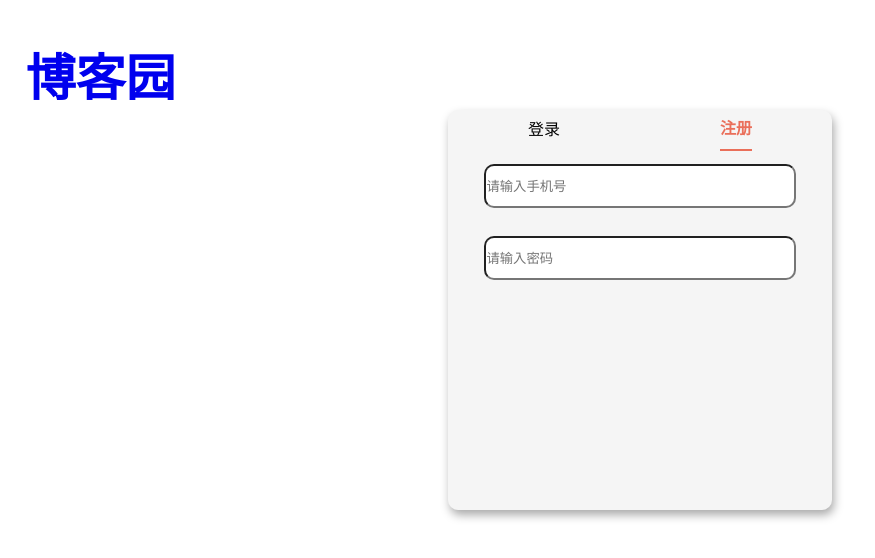
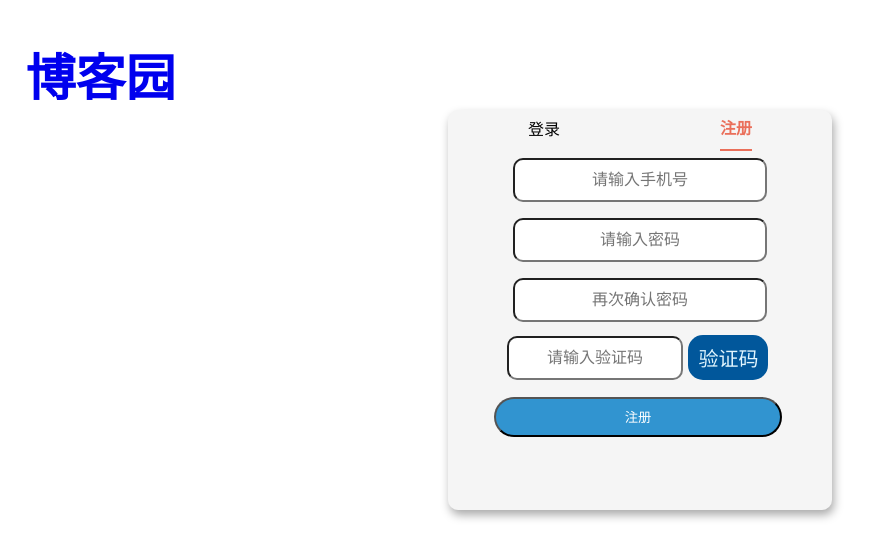
Before and after one commit to ycshang123/my-blog, a Vue app: page /#/sign in a window 1280 px wide. Both pictures are taken after a click on the element "登录". Shown: the top 558 px of the page, without its empty margins (0-875 px from the left). Built offline with nearby package versions, Linux system fonts and the light colour scheme; a web font is replaced by a local one.

Commit message:
注册界面

```diff
--- a/src/views/Index.vue
+++ b/src/views/Index.vue
@@ -43,9 +43,10 @@
 				<br>
 				<h2>热门作者</h2>
 			</div>
-			<div class="author">
-
-			</div>
+			<!-- <div class="author">
+			<div class="author-avatar"></div>
+			<div class="author-list"></div>
+			</div> -->
 			<!-- <div class="author" v-for="(user,index) in users.slice(1,8)" :key="index">
 				<div class="author-list">
 				<div class="user-avater">
@@ -63,7 +64,6 @@ export default {
 	data() {
 		return {
 			articles: [],
-			users:[],
 		};
 	},
 	created() {
@@ -73,11 +73,8 @@ export default {
 			for (var i = 0; i < this.articles.length; i++) {
 				this.articles[i].cover = this.getImage(this.articles[i].cover);
 			}
-		});
-		this.axios.get('http://localhost:8080/api/sign-in').then(res =>{
-			console.log(res.data.data);
-			this.users= res.data.data;
 		})
+
 	},
 	methods: {
 		getImage(url) {
--- a/src/views/Sign.vue
+++ b/src/views/Sign.vue
@@ -3,22 +3,24 @@
 		<p><router-link to="/">博客园</router-link></p>
 		<div class="box yv-shadow">
 			<div class="tab">
-				<span class="tab-item" :class="{ active: isActive }" @click="changeTab" >登录</span>
-				<span class="tab-item" :class="{ active: !isActive }" @click="changeTab" >注册</span>
+				<span class="tab-item" :class="{ active: isActive }" @click="changeTab">登录</span>
+				<span class="tab-item" :class="{ active: !isActive }" @click="changeTab">注册</span>
 			</div>
 			<div class="login-box" v-show="show && selected === 0">
 				<div class="container">
-					<input type="username" class="text" placeholder="请输入手机号" v-model="userDto.mobile" />
-					<input type="password" class="text" placeholder="请输入密码"  v-model="userDto.password" autofocus="autofocus"/>
+					<label>{{mobileTip}}</label>
+					<input type="username" class="text" placeholder="请输入手机号" maxlength="11" v-model="userDto.mobile" />
+					<label class="verify-label">{{verifyTip}}</label>
+					<input type="password" class="text" placeholder="请输入密码" v-model="userDto.password" autofocus="autofocus" />
 				</div>
 				<div class="option">
 					<span>
 						<input type="checkbox" />
 						记住我
 					</span>
-					<span>登陆遇到问题？</span>
+					<span>登陆遇到问题?</span>
 				</div>
-				<div><button @click="signIn">登录</button></div>
+				<div><button class="btn" @click="signIn()">登录</button></div>
 				<div class="topic"><span>社交账号登录</span></div>
 				<div class="bottom">
 					<i class="iconfont" style="color:#46BB36;">&#xe729;</i>
@@ -27,10 +29,17 @@
 				</div>
 			</div>
 			<div class="login-box" v-show="show && selected === 1">
-			<div class="container">
-				<input type="username" class="text" placeholder="请输入手机号" />
-				<input type="password" class="text" placeholder="请输入密码" />
-			</div>
+				<div class="text-field">
+					<input type="username" class="text" placeholder="请输入手机号" maxlength="11" />
+					<input type="password" class="text" placeholder="请输入密码" />
+					<input type="password" class="text" placeholder="再次确认密码" />
+				 </div>
+				 <div class="verify">
+					<input type="text" style="border-radius: 10px;width: 45%;height: 40px;" placeholder="请输入验证码" />
+					<button class="yv-btn yv-btn-nomal yv-btn-dblue">验证码</button>
+					</div>
+					<button class="btn">注册</button>
+
 			</div>
 		</div>
 	</div>
@@ -39,11 +48,18 @@
 <script>
 export default {
 	data() {
+		return {
 
-		return {
 			isActive: true,
 			show: true,
 			selected: 0,
+			time: 3,
+			showT: false,
+			msg: '获取验证码',
+			//定时器
+			timer: null,
+			mobileTip: ' ',
+			verifyTip:' ',
 			userDto: {
 				mobile: '',
 				password: ''
@@ -58,7 +74,7 @@ export default {
 		},
 		signIn() {
 			this.axios.post('http://localhost:8080/api/sign-in', JSON.stringify(this.userDto)).then(response => {
-				alert(response.data.msg)
+				// alert(response.data.msg);
 				if (response.data.msg == '登录成功') {
 					//将后台的用户信息存入本地存储
 					localStorage.user = JSON.stringify(response.data.data);
@@ -66,13 +82,34 @@ export default {
 					this.$router.push('/');
 				}
 			});
-		}
+		},
+		// showToast() {
+		// 	if (!this.timer) {
+		// 		this.timer = setInterval(() => {
+		// 			if (this.time > 0 && this.time <= 5) {
+		// 				this.time--;
+		// 				if (this.time != 0) {
+		// 					this.showT = true;
+		// 				} else {
+		// 					clearInterval(this.timer);
+		// 					this.time = 3;
+		// 					this.timer = null;
+		// 					this.showT = false;
+		// 				}
+		// 			}
+		// 		}, 1000);
+		// 	}
+		// }
 	},
 	computed: {}
 };
 </script>
 
 <style scoped>
+	input{
+		text-align: center;
+		font-size:16px;
+	}
 @font-face {
 	font-family: 'iconfont';
 	src: url('//at.alicdn.com/t/font_1434145_2tr7k0k4ynd.eot');
@@ -87,6 +124,7 @@ export default {
 	-webkit-font-smoothing: antialiased;
 	-webkit-text-stroke-width: 0.2px;
 	-moz-osx-font-smoothing: grayscale;
+	cursor: pointer;
 }
 .login-box {
 	height: 90%;
@@ -135,7 +173,7 @@ p {
 	height: 40%;
 }
 .text {
-	width: 80%;
+	width: 65%;
 	height: 40px;
 	border-radius: 10px;
 }
@@ -146,7 +184,7 @@ p {
 	margin-left: 8%;
 	margin-right: 8%;
 }
-button {
+.btn {
 	height: 40px;
 	width: 75%;
 	background-color: #3194d0;
@@ -166,4 +204,16 @@ button {
 	display: flex;
 	justify-content: center;
 }
+.text-field{
+	height: 50%;
+	display: flex;
+	flex-direction: column;
+	justify-content: space-around;
+	align-items: center;
+}
+.verify{
+	display: flex;
+	justify-content: center;
+	align-items: center;
+}
 </style>
```
